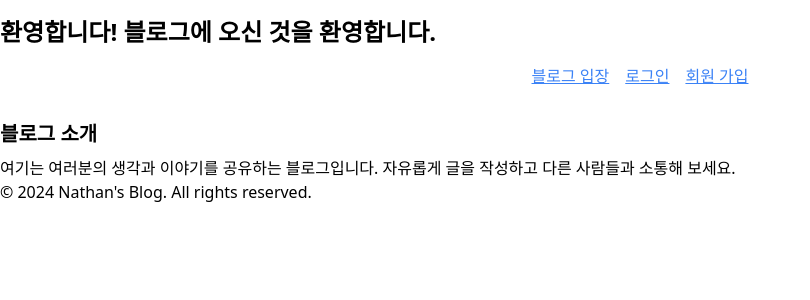
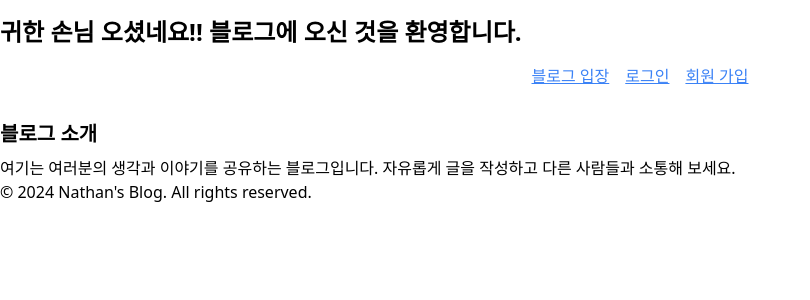
Before and after one commit to nathanLYJ/DjangoBlog, a Django app: page / in a window 1280 px wide. Shown: the top 300 px of the page, without its empty margins (0-810 px from the left). Run offline with Django 5.2, Linux system fonts and the light colour scheme; some libraries are stand-ins or nearby versions.

Commit message:
메인 환영 문구 수정

```diff
--- a/templates/blog/main.html
+++ b/templates/blog/main.html
@@ -9,7 +9,7 @@
 </head>
 <body>
 <header>
-    <h1 class="text-2xl font-bold mt-4">환영합니다! 블로그에 오신 것을 환영합니다.</h1>
+    <h1 class="text-2xl font-bold mt-4">귀한 손님 오셨네요!! 블로그에 오신 것을 환영합니다.</h1>
 </header>
 
 <nav class="mt-4">
```
